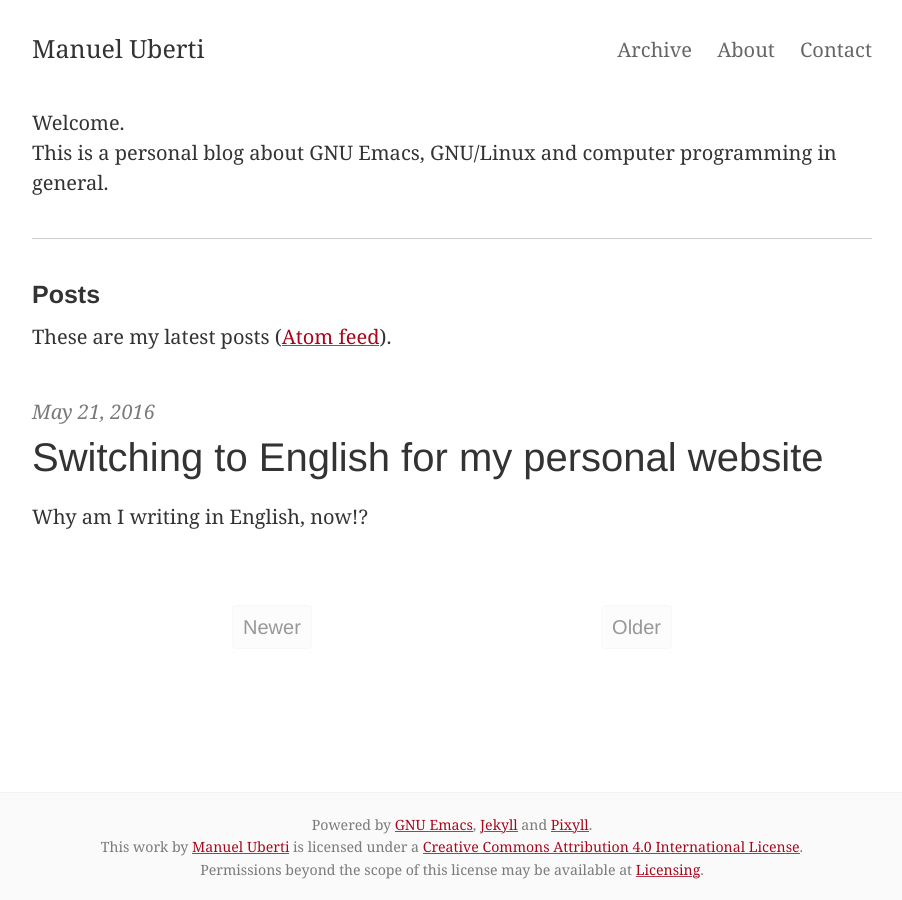
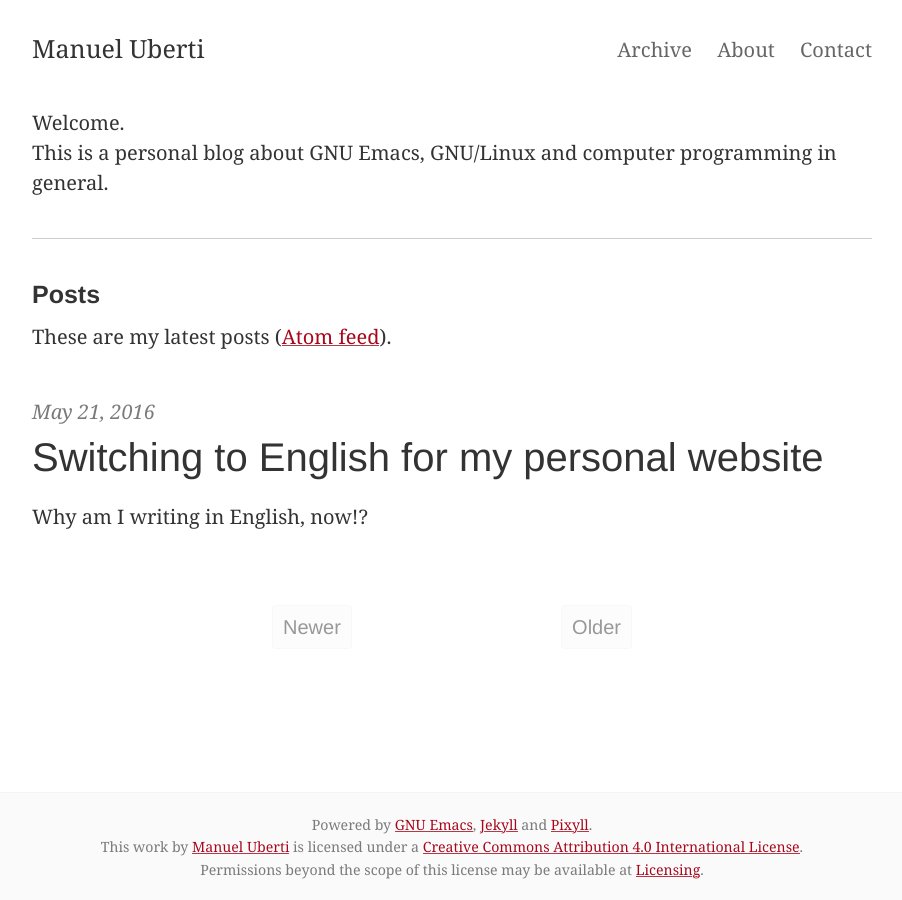
Before and after one commit to manuel-uberti/manuel-uberti.github.io, a Jekyll site: the page built from index.html, in a window 1280 px wide. Shown: the whole page, without its empty margins (188-1090 px from the left). Built offline with Jekyll 4.4.1, drawn with Linux system fonts in a browser that asks for light colours; the list of posts is cut into pages by our own code.

Commit message:
More padding, again

```diff
--- a/_sass/_positions.scss
+++ b/_sass/_positions.scss
@@ -1,9 +1,9 @@
 .left {
   float: left;
-  padding-left: 10rem;
+  padding-left: 12rem;
 }
 
 .right {
   float: right;
-  padding-right: 10rem;
+  padding-right: 12rem;
 }
```
